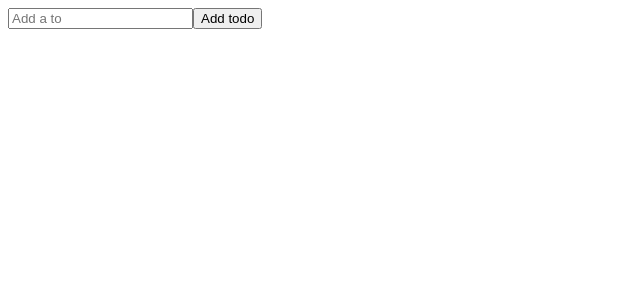
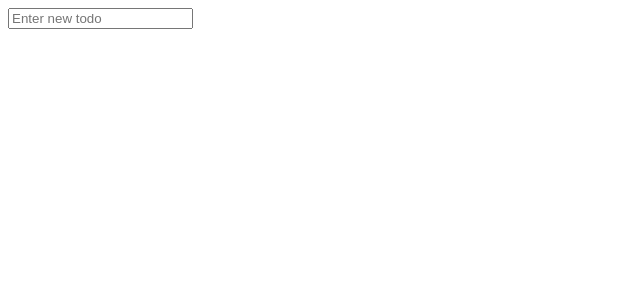
Before and after one commit to ninja-interns/study-nook, a React (Create React App) app in the folder web/: page / in a window 1280 px wide. Shown: the top 300 px of the page, without its empty margins (0-640 px from the left). Built offline with nearby package versions, Linux system fonts and the light colour scheme.

Commit message:
added Todo Form Component

```diff
--- a/web/package.json
+++ b/web/package.json
@@ -15,7 +15,9 @@
     "react": "^17.0.2",
     "react-dom": "^17.0.2",
     "react-scripts": "^4.0.3",
+    "shortid": "^2.2.16",
     "typescript": "^4.1.2",
+    "uuid": "8.3.2",
     "web-vitals": "^1.0.1"
   },
   "scripts": {
@@ -41,5 +43,9 @@
       "last 1 firefox version",
       "last 1 safari version"
     ]
+  },
+  "devDependencies": {
+    "@types/shortid": "^0.0.29",
+    "@types/uuid": "^8.3.1"
   }
 }
--- a/web/src/components/todo/TodoForm.tsx
+++ b/web/src/components/todo/TodoForm.tsx
@@ -1,19 +1,54 @@
-import React, { useState } from "react"
+// Import Dependencies
+import * as React from "react"
+import { v4 as uuidv4 } from "uuid"
 
-function TodoForm() {
-	//Declare a new state variable called "input"
-	const [input, setInput] = useState("")
+// Import interfaces
+import { TodoInterface, TodoFormInterface } from "../../interfaces"
 
-	//Stops the page from reloading when you click the Add todo button
-	const handleSubmit = (event: React.FormEvent) => {
-		event.preventDefault()
+// Todo form component
+const TodoForm = (props: TodoFormInterface) => {
+	// Create ref for form input
+	const inputRef = React.useRef<HTMLInputElement>(null)
+	// Create form state
+	const [formState, setFormState] = React.useState("")
+
+	// Handle todo input change
+	function handleInputChange(event: React.ChangeEvent<HTMLInputElement>) {
+		// Update form state with the text from input
+		setFormState(event.target.value)
+	}
+
+	// Handle 'Enter' in todo input
+	function handleInputEnter(event: React.KeyboardEvent) {
+		// Check for 'Enter' key
+		if (event.key === "Enter") {
+			// Prepare new todo object
+			const newTodo: TodoInterface = {
+				id: uuidv4(),
+				text: formState,
+				isCompleted: false,
+			}
+
+			// Create new todo item
+			props.handleTodoCreate(newTodo)
+
+			// Reset the input field
+			if (inputRef && inputRef.current) {
+				inputRef.current.value = ""
+			}
+		}
 	}
 
 	return (
-		<form className="todo-form" onSubmit={handleSubmit}>
-			<input type="text" placeholder="Add a to" value={input} name="text" className="todo-input" />
-			<button className="todo-button">Add todo</button>
-		</form>
+		<div className="todo-form">
+			<input
+				ref={inputRef}
+				type="text"
+				placeholder="Enter new todo"
+				onChange={(event) => handleInputChange(event)}
+				onKeyPress={(event) => handleInputEnter(event)}
+			/>
+		</div>
 	)
 }
 
--- a/web/src/components/todo/TodoItem.tsx
+++ b/web/src/components/todo/TodoItem.tsx
@@ -1,12 +1,12 @@
 // This component represents adding a new item to the todo list
 
-// Import dependencies
+// Import Dependencies
 import * as React from "react"
 
-// Import interfaces
+// Import Interfaces
 import { TodoItemInterface } from "../../interfaces"
 
-/* TodoItem component
+/* TodoItem Component
 	First div element handles the check/unchecking a todo item
 	Second div element renders the title/text of the todo
 	Third div element removes the todo item
```
Also changed, not shown: web/src/components/todo/TodoList.tsx (+9 -3 lines), 2 other files (tests, documents, lock files or other folders).
